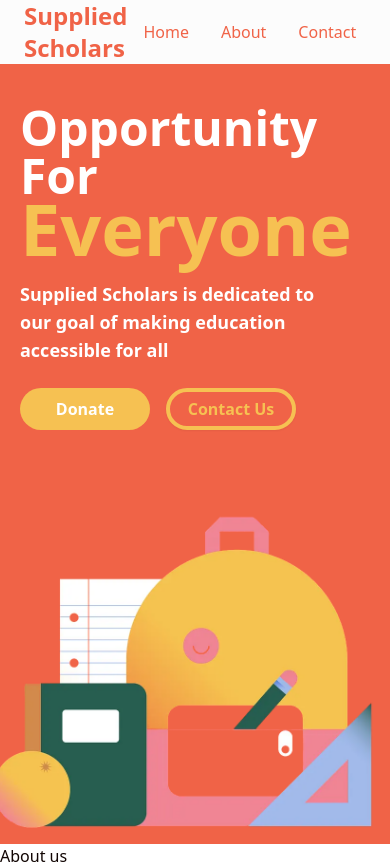
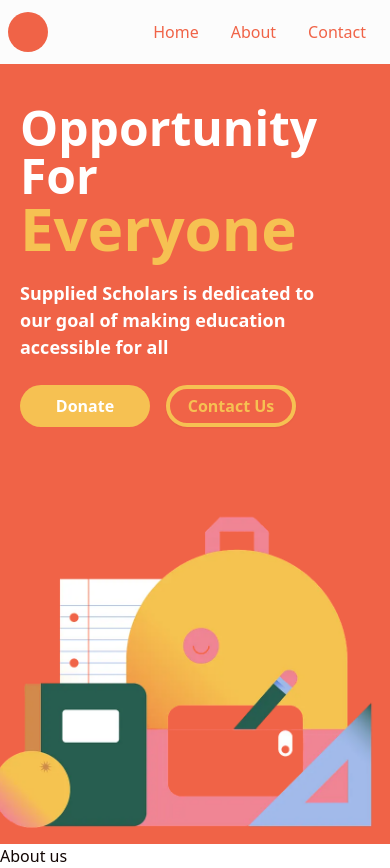
Before and after one commit to SuppliedScholars/SuppliedScholars-Website, a Next.js app: page / in a window 390 px wide. Built offline with nearby package versions, Linux system fonts and the light colour scheme; what tailwindcss-animated would draw is missing.

Commit message:
Fix kinda ugly mobile

```diff
--- a/src/app/page.tsx
+++ b/src/app/page.tsx
@@ -3,13 +3,13 @@
 
 function LandingPageHeader() {
 	return (
-		<div className="bg-card h-16 flex flex-row items-center px-6 w-full justify-between text-primary">
+		<div className="bg-card h-16 flex flex-row items-center px-2 md:px-6 w-full justify-between text-primary">
 			{/* Logo */}
-			<div className="basis-1/3 md:flex hidden ">
+			<div className="basis-1/2 md:basis-1/3 flex ">
 				<div className="size-10 bg-primary rounded-full"></div>
 			</div>
 
-			<p className="basis-1/2 md:basis-1/3 flex md:justify-center font-bold text-2xl ">
+			<p className="basis-1/3 hidden md:flex md:justify-center font-bold text-2xl ">
 				Supplied Scholars
 			</p>
 
@@ -40,20 +40,20 @@
 export default function Home() {
 	return (
 		<>
-			<div className="flex flex-col h-screen">
+			<div className="flex flex-col h-dvh">
 				<LandingPageHeader />
 
 				<div className="flex-grow bg-primary py-10 sm:py-15 md:py-20 lg:px-20 px-5 pb-0 text-white flex flex-col gap-6 relative">
 					<div>
-						<p className="text-5xl sm:text-7xl lg:leading-normal lg:text-[90px] font-semibold ">
+						<p className="text-5xl md:text-7xl lg:leading-normal lg:text-[90px] font-semibold ">
 							Opportunity For
 						</p>
-						<p className="text-7xl sm:text-8xl lg:text-[110px] font-bold text-accent leading-14 lg:leading-10 lg:mb-8">
+						<p className="text-6xl md:text-8xl lg:text-[110px] font-bold text-accent leading-14 md:leading-18 lg:leading-10 md:mb-2 lg:mb-8">
 							Everyone
 						</p>
 					</div>
 
-					<p className="font-semibold w-[320px] text-lg">
+					<p className="font-semibold w-[320px] text-[18px] md:text-lg">
 						Supplied Scholars is dedicated to our goal of making
 						education accessible for all
 					</p>
```
